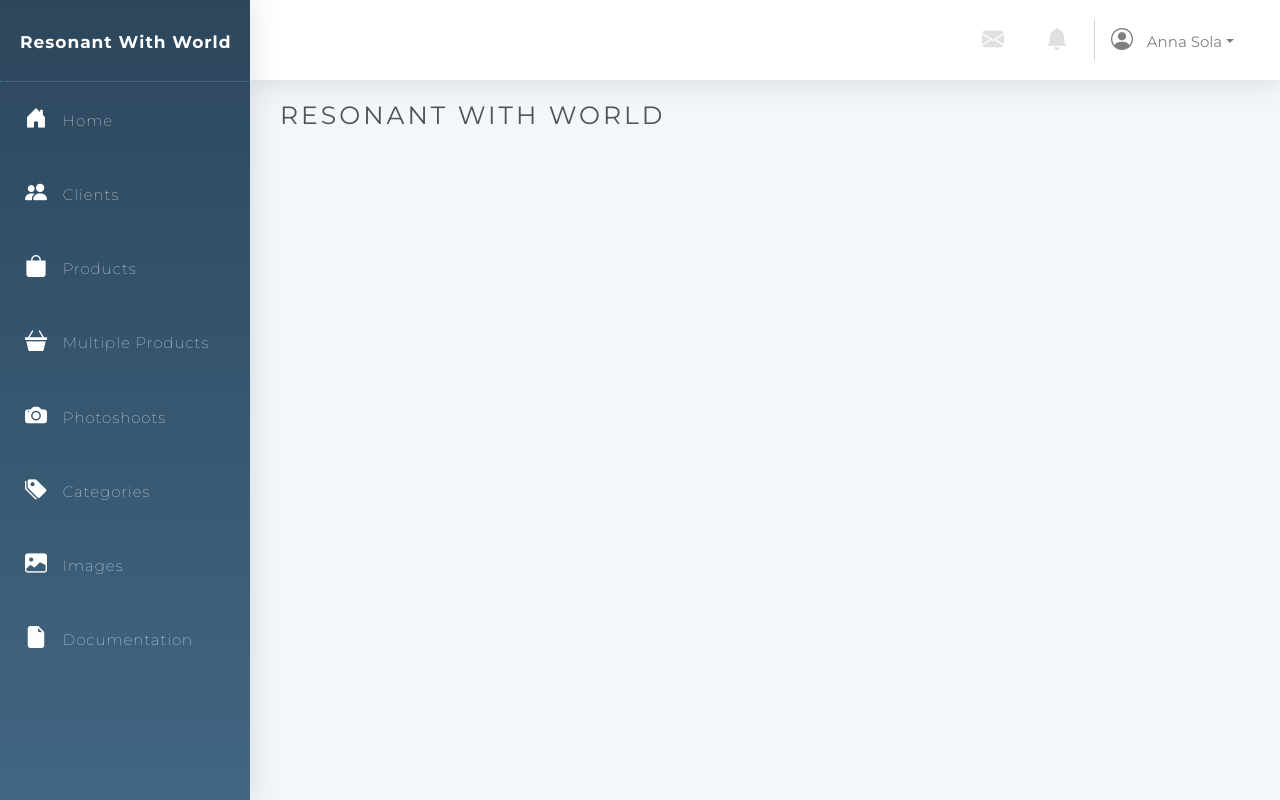
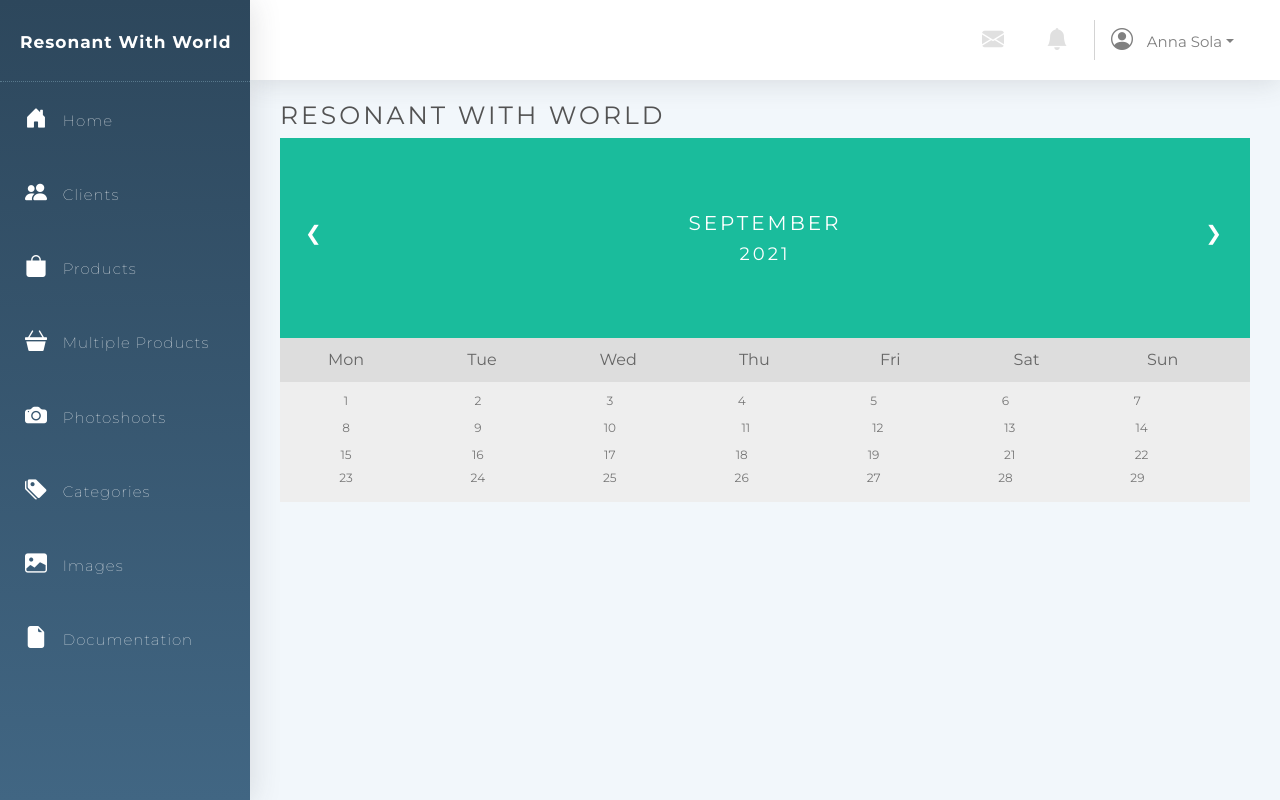
Before and after one commit to SaraahTran/Resonant-with-World, a PHP site: page / in a window 1280 px wide. Run offline with PHP 8.4, Linux system fonts and the light colour scheme.

Commit message:
Index -Calander

```diff
--- a/Styles/style.css
+++ b/Styles/style.css
@@ -148,3 +148,77 @@ h1 {
   text-transform: uppercase;
   letter-spacing: 3px;
 }
+
+ul {list-style-type: none;}
+body {font-family: Verdana, sans-serif;}
+
+/* Month header */
+.month {
+  padding: 70px 25px;
+  width: 100%;
+  background: #1abc9c;
+  text-align: center;
+}
+
+/* Month list */
+.month ul {
+  margin: 0;
+  padding: 0;
+}
+
+.month ul li {
+  color: white;
+  font-size: 20px;
+  text-transform: uppercase;
+  letter-spacing: 3px;
+}
+
+/* Previous button inside month header */
+.month .prev {
+  float: left;
+  padding-top: 10px;
+}
+
+/* Next button */
+.month .next {
+  float: right;
+  padding-top: 10px;
+}
+
+/* Weekdays (Mon-Sun) */
+.weekdays {
+  margin: 0;
+  padding: 10px 0;
+  background-color:#ddd;
+}
+
+.weekdays li {
+  display: inline-block;
+  width: 13.6%;
+  color: #666;
+  text-align: center;
+}
+
+/* Days (1-31) */
+.days {
+  padding: 10px 0;
+  background: #eee;
+  margin: 0;
+}
+
+.days li {
+  list-style-type: none;
+  display: inline-block;
+  width: 13.6%;
+  text-align: center;
+  margin-bottom: 5px;
+  font-size:12px;
+  color: #777;
+}
+
+/* Highlight the "current" day */
+.days li .active {
+  padding: 5px;
+  background: #1abc9c;
+  color: white !important
+}
--- a/index.php
+++ b/index.php
@@ -17,8 +17,32 @@
 
 <h1>Resonant With World</h1>
 
+<div class="month">
+    <ul>
+        <li class="prev">&#10094;</li>
+        <li class="next">&#10095;</li>
+        <li>September<br><span style="font-size:18px">2021</span></li>
+    </ul>
+</div>
+
+<ul class="weekdays">
+    <li>Mon</li>
+    <li>Tue</li>
+    <li>Wed</li>
+    <li>Thu</li>
+    <li>Fri</li>
+    <li>Sat</li>
+    <li>Sun</li>
+</ul>
+
+<ul class="days">
+    <li>1</li><li>2</li><li>3</li><li>4</li><li>5</li><li>6</li><li>7</li><li>8</li><li>9</li><li>10</li>
+    <li>11</li><li>12</li><li>13</li><li>14</li><li>15</li><li>16</li><li>17</li><li>18</li><li>19</li>
+    <li>21</li><li>22</li><li>23</li><li>24</li><li>25</li><li>26</li><li>27</li></li><li>28</li><li>29</li>
+
+</ul>
+
 </body>
 
 
-
 </html>
```
